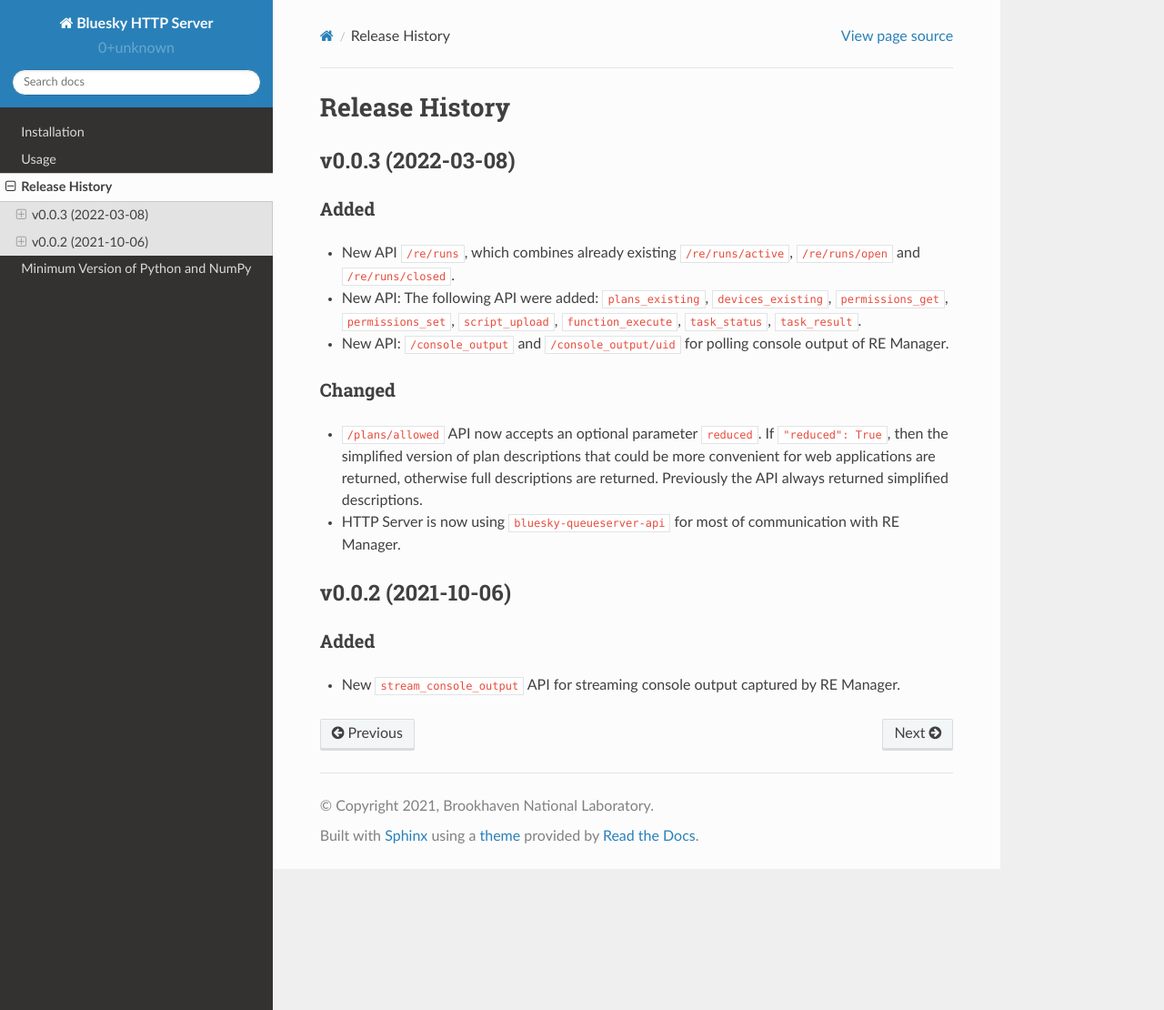
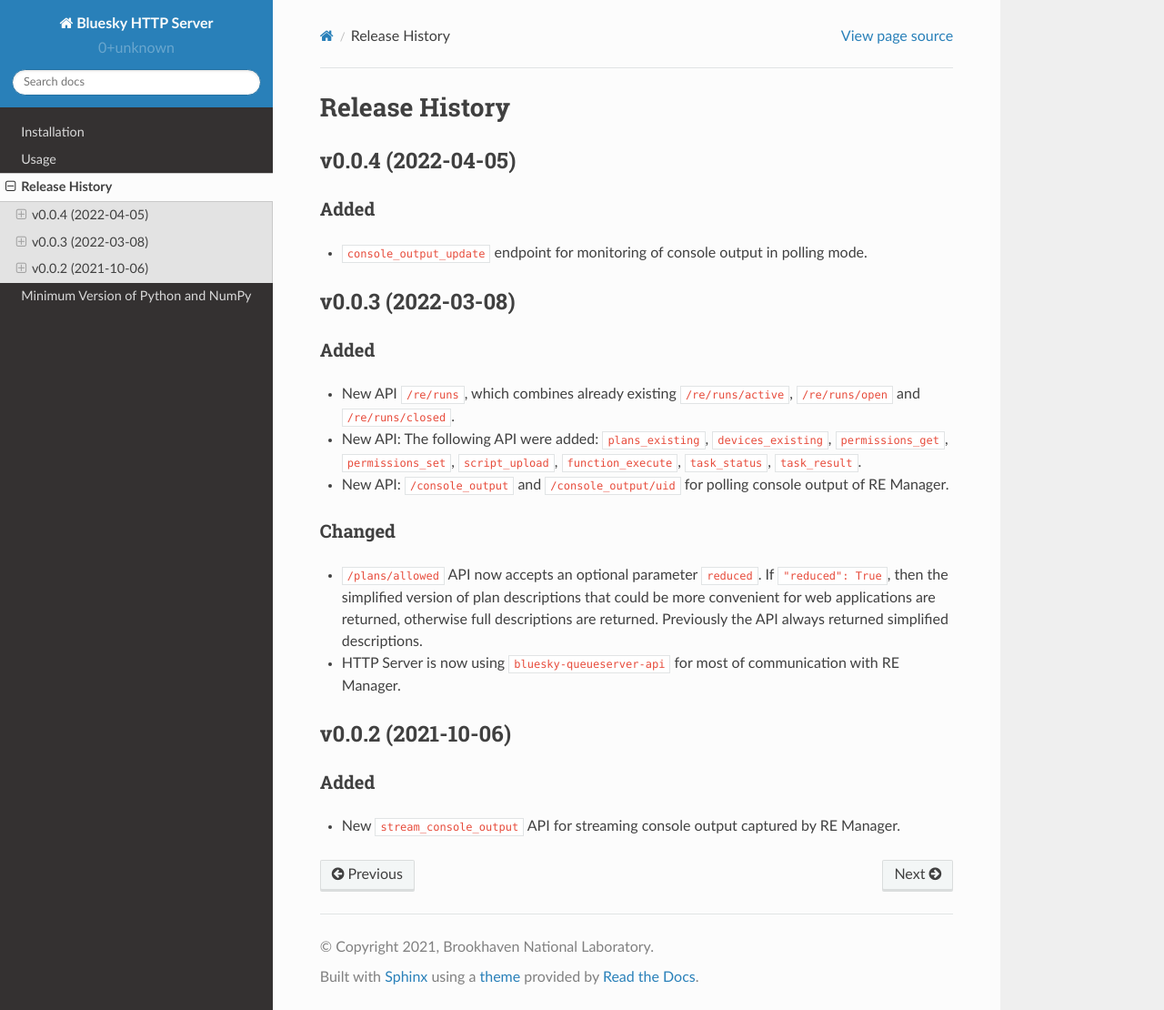
Before and after one commit to bluesky/bluesky-httpserver, a Sphinx documentation site: the page built from docs/source/release-history.rst, in a window 1280 px wide and 1110 px high. Shown: the whole window at 91% size. Built offline with Sphinx 7.4.7 and the Read the Docs theme 2.0.0, drawn with Linux system fonts in a browser that asks for light colours.

Commit message:
DOC: release history v0.0.4

```diff
--- a/docs/source/release-history.rst
+++ b/docs/source/release-history.rst
@@ -1,6 +1,16 @@
 ===============
 Release History
 ===============
+
+
+v0.0.4 (2022-04-05)
+===================
+
+Added
+-----
+
+- ``console_output_update`` endpoint for monitoring of console output in polling mode.
+
 
 v0.0.3 (2022-03-08)
 ===================
@@ -30,6 +40,7 @@ Changed
 * HTTP Server is now using ``bluesky-queueserver-api`` for most of communication with
   RE Manager.
 
+
 v0.0.2 (2021-10-06)
 ===================
 
```
